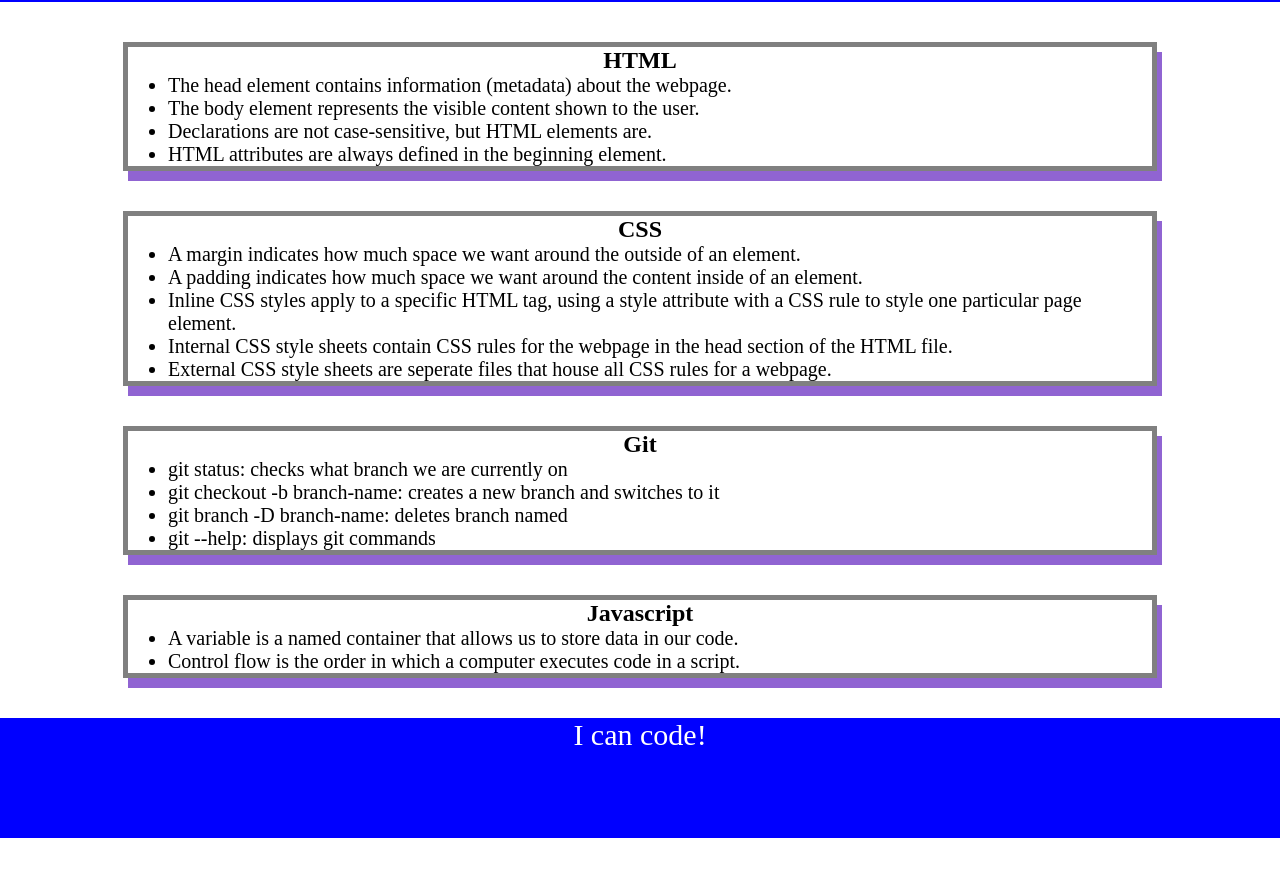
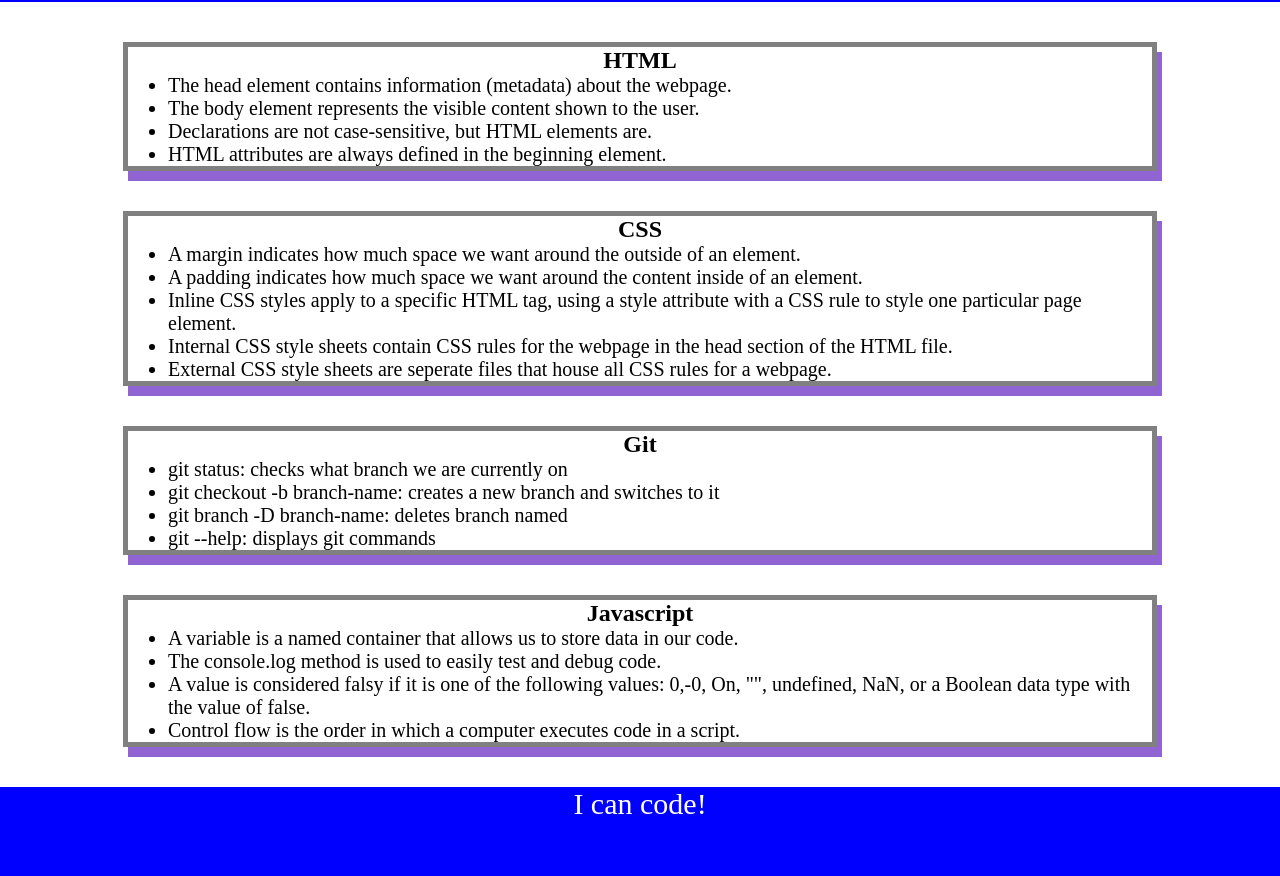
Before and after one commit to helenehartfield/prework-study-guide, a plain HTML site: page index.html in a window 1280 px wide. Shown: the part 136-1012 px from the top of the page. Before the commit the page ends 974 px from the top, so only its background shows below. Drawn offline with Linux system fonts and the light colour scheme.

Commit message:
Added notes to Javascript section

```diff
--- a/index.html
+++ b/index.html
@@ -50,6 +50,8 @@
      <h2>Javascript</h2>
      <ul>
       <li>A variable is a named container that allows us to store data in our code.</li>
+      <li>The console.log method is used to easily test and debug code. </li>
+      <li>A value is considered falsy if it is one of the following values: 0,-0, On, "", undefined, NaN, or a Boolean data type with the value of false.</li>
       <li>Control flow is the order in which a computer executes code in a script.</li>
      </ul>
         </section>
```
